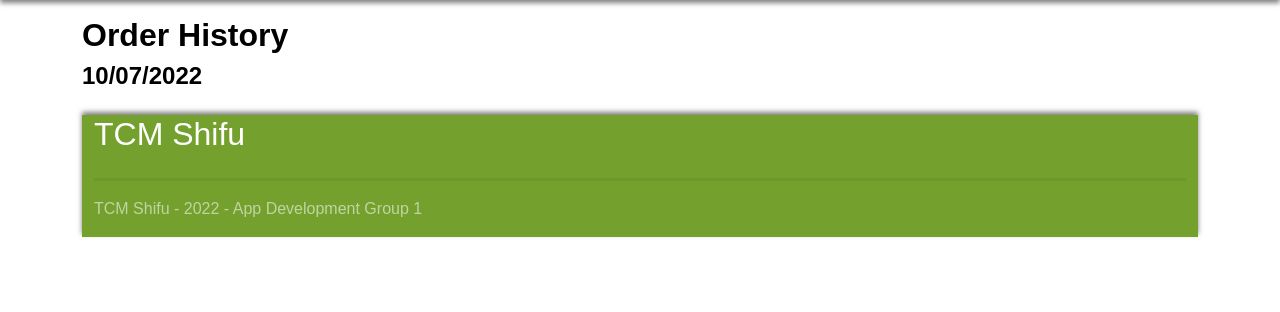
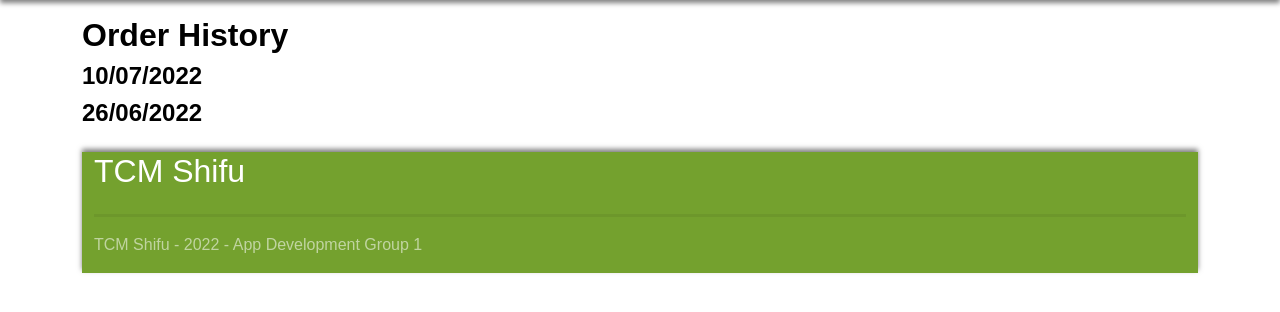
Before and after one commit to josephlee222/TCMProject, a Flask app: template templates/order history/orderhistory.html in a window 1280 px wide. Shown: the part 56-368 px from the top of the page. Run offline with Flask 2, Linux system fonts and the light colour scheme; the template is opened without the code that fills it, so the values that code supplies are empty; some libraries are stand-ins or nearby versions; some web fonts are replaced.

Commit message:
Check out

```diff
--- a/templates/order history/orderhistory.html
+++ b/templates/order history/orderhistory.html
@@ -14,5 +14,7 @@
     <div class="orders">
         <h4 style="font-weight: bold" class="orderdate">10/07/2022</h4>
 
+        <h4 style="font-weight: bold" class="orderdate">26/06/2022</h4>
+
     </div>
 {% endblock %}
```
